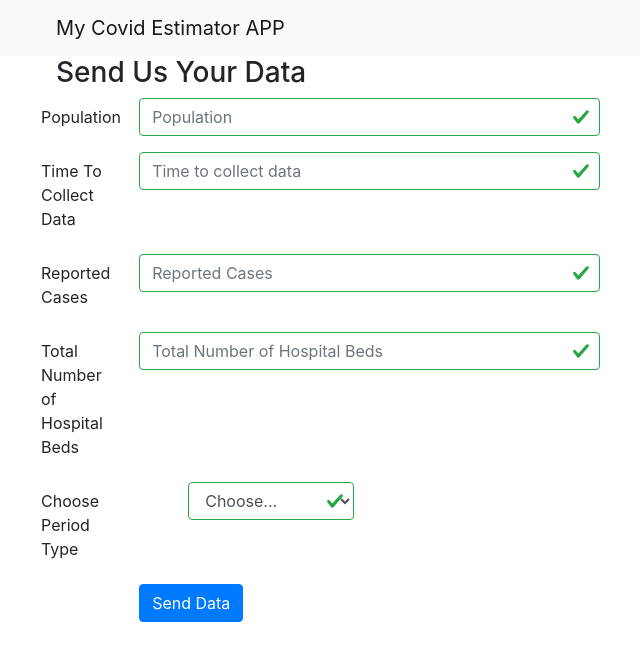
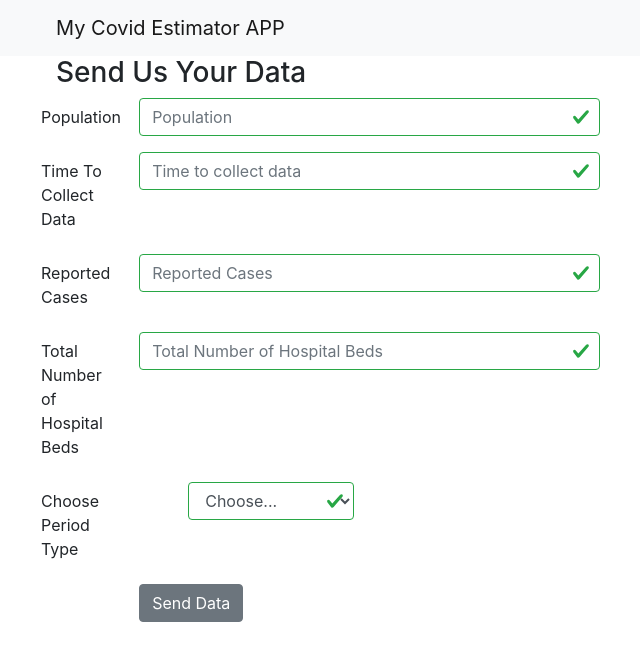
Before and after one commit to BoboFrank/covid19_estimator_app, a React (Create React App) app: page / in a window 1280 px wide. Shown: the top 660 px of the page, without its empty margins (29-669 px from the left). Built offline with nearby package versions, Linux system fonts and the light colour scheme.

Commit message:
Fixed Issues

```diff
--- a/src/components/App.js
+++ b/src/components/App.js
@@ -1,5 +1,6 @@
 import React from 'react';
-import { Navbar, NavbarBrand } from 'reactstrap';
+import Navbar from 'reactstrap/lib/Navbar';
+import NavbarBrand from 'reactstrap/lib/NavbarBrand';
 
 const App = () => {
     return (
--- a/src/components/Form.js
+++ b/src/components/Form.js
@@ -1,5 +1,11 @@
 import React, { Component } from 'react';
-import { Button, Form, FormGroup, Label, Input, Col, FormFeedback } from "reactstrap";
+import Button from "reactstrap/lib/Button";
+import Form from "reactstrap/lib/Form";
+import FormGroup from "reactstrap/lib/FormGroup";
+import Label from "reactstrap/lib/Label";
+import Input from "reactstrap/lib/Input";
+import Col from "reactstrap/lib/Col";
+import FormFeedback from "reactstrap/lib/FormFeedback";
 
 class Forms extends Component {
     constructor(props){
@@ -155,7 +161,7 @@ class Forms extends Component {
                             </FormGroup>
                             <FormGroup row>
                                 <Col md={{size: 10, offset: 2}}>
-                                    <Button type='submit' name='Submit Button' color='primary' onClick={this.handleSubmit}>
+                                    <Button type='submit' name='Submit Button' color='secondary' onClick={this.handleSubmit}>
                                         Send Data
                                     </Button>
                                 </Col>
```
Also changed, not shown: 14 other files (tests, documents, lock files or other folders).
